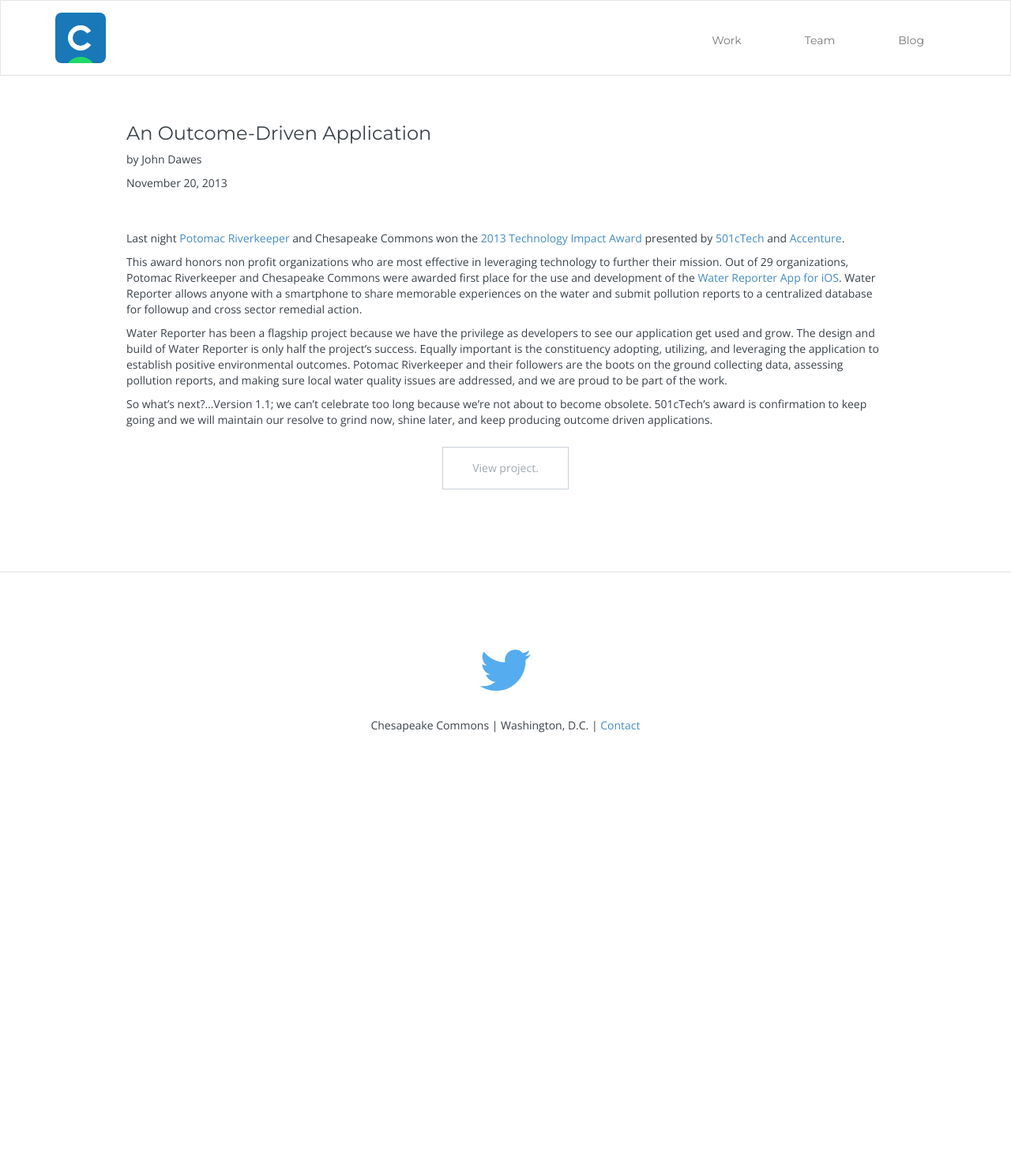
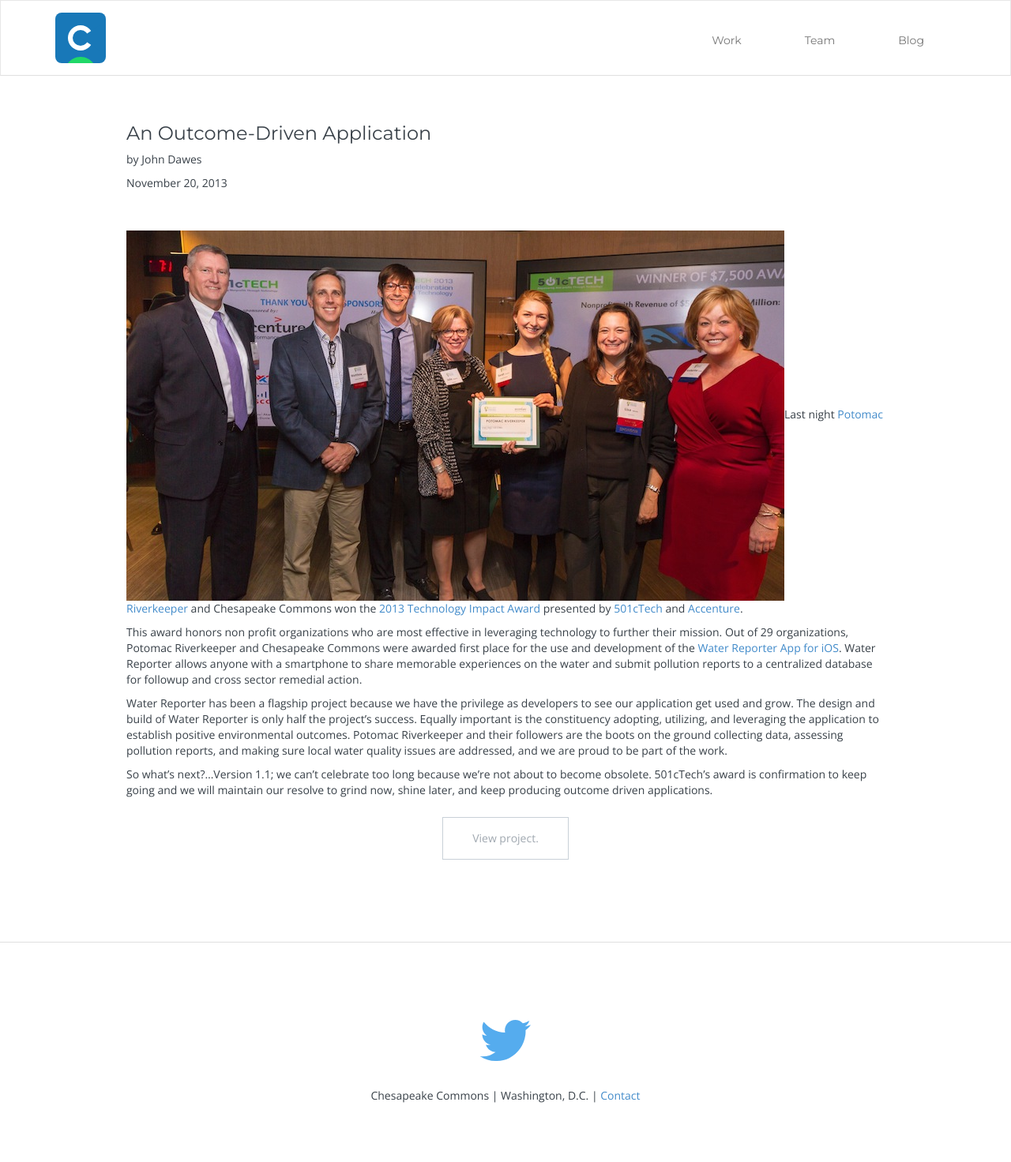
Before and after one commit to brendandm/brendandm.github.io, a Jekyll site: the page built from _posts/2013-11-20-an-outcome-driven-application.md, in a window 1280 px wide. Shown: the whole page at 79% size. Built offline with Jekyll 4.4.1, drawn with Linux system fonts in a browser that asks for light colours; nearby versions of some CDN libraries; Markdown is read by kramdown in place of the engine named in the settings; before the commit the page ends 1003 px from its top, so only the background shows below that.

Commit message:
Updated 2013-11-20-an-outcome-driven-application.md

```diff
--- a/_posts/2013-11-20-an-outcome-driven-application.md
+++ b/_posts/2013-11-20-an-outcome-driven-application.md
@@ -8,7 +8,7 @@
 published: true
 ---
 
-![](assets/Potomac-Riverkeeper.jpg)Last night <a href="http://www.potomacriverkeeper.org/" target="_blank">Potomac Riverkeeper</a> and Chesapeake Commons won the <a href="http://www.501ctech.org/potomac-riverkeeper-and-ywca-national-capital-area-win-2013-technology-impact-awards-2/" target="_blank">2013 Technology Impact Award</a> presented by <a href="http://www.501ctech.org/#&amp;panel1-1&amp;panel2-1" target="_blank">501cTech</a> and <a href="http://www.accenture.com/us-en/pages/index.aspx" target="_blank">Accenture</a>.
+![Test](/assets/Potomac-Riverkeeper.jpg)Last night <a href="http://www.potomacriverkeeper.org/" target="_blank">Potomac Riverkeeper</a> and Chesapeake Commons won the <a href="http://www.501ctech.org/potomac-riverkeeper-and-ywca-national-capital-area-win-2013-technology-impact-awards-2/" target="_blank">2013 Technology Impact Award</a> presented by <a href="http://www.501ctech.org/#&amp;panel1-1&amp;panel2-1" target="_blank">501cTech</a> and <a href="http://www.accenture.com/us-en/pages/index.aspx" target="_blank">Accenture</a>.
 
 <!-- ex -->
 
```
